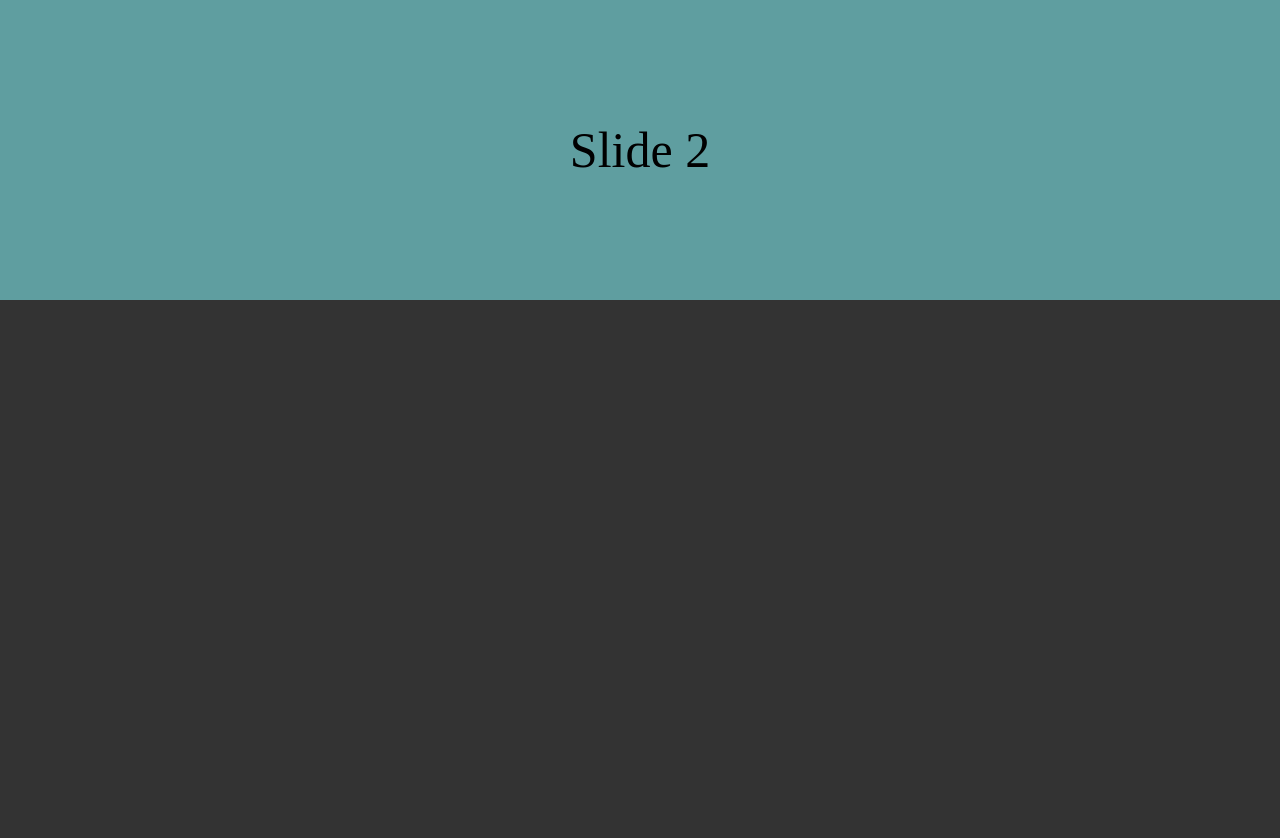
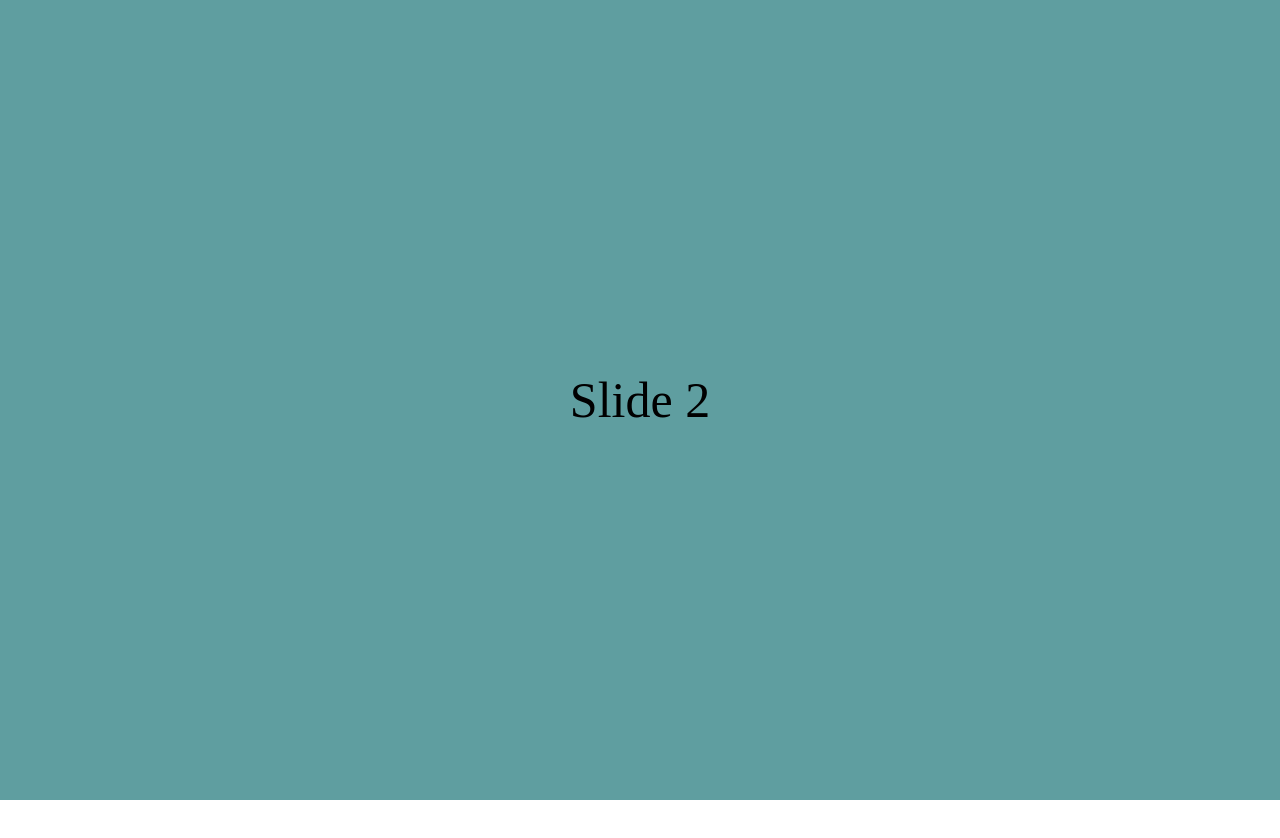
Before and after one commit to Sonbanh1997/Animation, a plain HTML site: page index.html in a window 1280 px wide. Shown: the top 838 px of the page. After the commit the page ends 800 px from the top, so only its background shows below. Drawn offline with Linux system fonts and the light colour scheme.

Commit message:
change width

```diff
--- a/css/style.css
+++ b/css/style.css
@@ -11,16 +11,16 @@
 
 
 #container {
-    height: 200vh;
+    height: 100vh;
     background-color: #333;
 }
 
 #container .hidden {
     display: none;
-    height: 300px;
+    height: 100vh;
     text-align: center;
     font-size: 50px;
-    line-height: 300px;
+    line-height: 100vh;
 
 }
 
```
